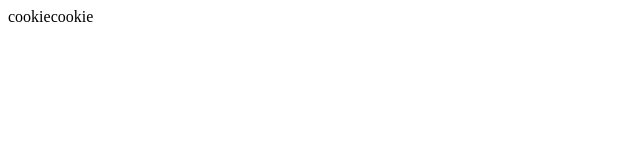
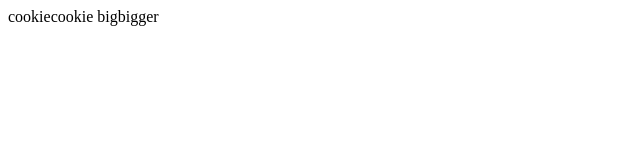
Before and after one commit to raggedboy/raggedboy.github.io, a plain HTML site: page index.html in a window 1280 px wide. Shown: the full height of the page, 0-640 px from the left. Drawn offline with Linux system fonts and the light colour scheme.

Commit message:
Site updated: 2018-04-29 19:34:44

```diff
--- a/index.html
+++ b/index.html
@@ -7,6 +7,7 @@
 <body itemscope itemtype="http://schema.org/WebPage" lang="default">
 
 cookiecookie
+bigbigger
 
 </body>
 </html>
```
